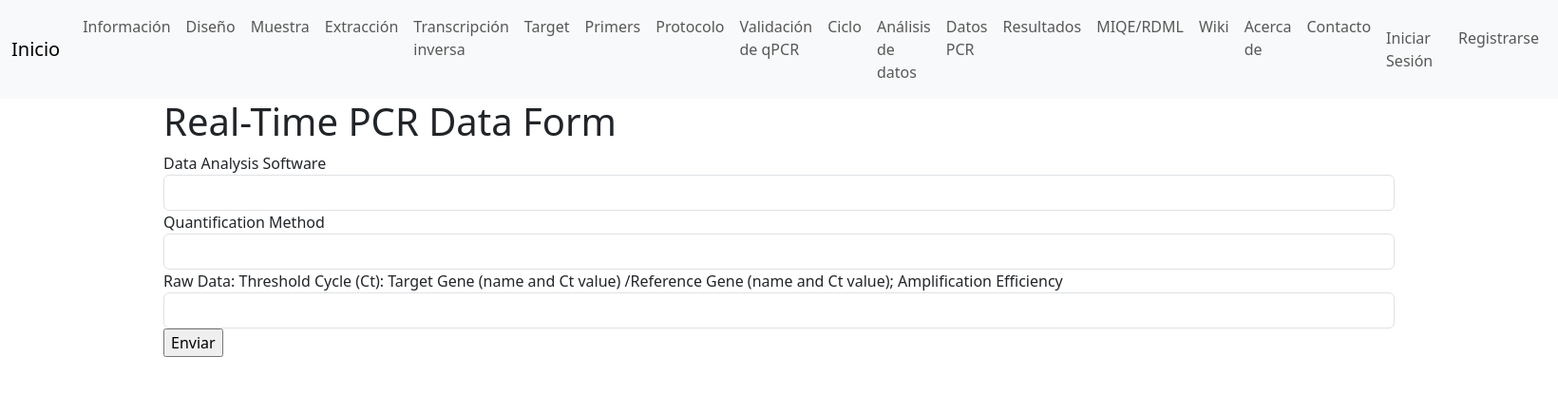
After one commit to 33543991/app, a Flask app: page /data in a window 1640 px wide. The commit adds this page. Shown: the top 415 px of the page at 95% size. Run offline with Flask 3, Linux system fonts and the light colour scheme.

Commit message:
cambios data

```diff
--- a/run.py
+++ b/run.py
@@ -86,11 +86,6 @@ class SampleDataModel(db.Model):
     freezing_method = db.Column(db.String(100), nullable=False)
     fixation_method = db.Column(db.String(100), nullable=False)
     storage_conditions = db.Column(db.String(100), nullable=False)
-
-from flask_wtf import FlaskForm
-from wtforms import StringField
-from wtforms.validators import DataRequired
-from flask_sqlalchemy import SQLAlchemy
 
 # NucleicAcidExtraction
 class NucleicAcidExtractionForm(FlaskForm):
@@ -315,6 +310,20 @@ class qPCRValidationDataModel(db.Model):
     confidence_intervals_full_range = db.Column(db.String(100), nullable=False)
     lod_evidence = db.Column(db.String(100), nullable=False)
     multiplex_efficiency_lod = db.Column(db.String(100), nullable=False)
+
+# Real-Time PCR Data
+class RealTimePCRDataForm(FlaskForm):
+    data_analysis_software = StringField('Data Analysis Software', validators=[DataRequired()])
+    quantification_method = StringField('Quantification Method', validators=[DataRequired()])
+    raw_data = StringField('Raw Data: Threshold Cycle (Ct): Target Gene (name and Ct value) /Reference Gene (name and Ct value); Amplification Efficiency', validators=[DataRequired()])
+    submit = SubmitField('Enviar')
+
+class RealTimePCRDataModel(db.Model):
+    id = db.Column(db.Integer, primary_key=True)
+    data_analysis_software = db.Column(db.String(255), nullable=False)
+    quantification_method = db.Column(db.String(255), nullable=False)
+    raw_data = db.Column(db.String(255), nullable=False)
+
 
 # Results and Analysis
 class ResultsAnalysisForm(FlaskForm):
@@ -554,6 +563,7 @@ def target():
         return redirect(url_for('index'))
     return render_template('target.html', form=form)
 
+
 # qPCR Primers
 @app.route('/oligo', methods=['GET', 'POST'])
 def oligo():
@@ -687,6 +697,28 @@ def validation():
 
     return render_template('validation.html', form=form)
 
+# Real-Time PCR Data
+@app.route('/data', methods=['GET', 'POST'])
+def data():
+    form = RealTimePCRDataForm()
+    if form.validate_on_submit():
+        try:
+            realtime_pcr_data = RealTimePCRDataModel(
+                data_analysis_software=form.data_analysis_software.data,
+                quantification_method=form.quantification_method.data,
+                raw_data=form.raw_data.data
+            )
+            db.session.add(realtime_pcr_data)
+            db.session.commit()
+            flash('Real-Time PCR data submitted successfully', 'success')
+            return redirect(url_for('index'))
+        except Exception as e:
+            flash(f'An error occurred while submitting Real-Time PCR data: {str(e)}', 'danger')
+            return render_template('error.html', error=str(e))
+
+    return render_template('data.html', form=form)
+
+
 # Results and Analysis
 @app.route('/results', methods=['GET', 'POST'])
 def results():
@@ -722,7 +754,8 @@ def report():
         validation_data = qPCRValidationDataModel.query.all()
         data_analysis_data = DataAnalysisModel.query.all()
         results_data = ResultsAnalysisModel.query.all()
-        return render_template('report.html', username=username, general_info_data=general_info_data, design_data=design_data, sample_data=sample_data, extraction_data=extraction_data, reverse_data=reverse_data, target_data=target_data, primer_data=primer_data, protocol_data=protocol_data, thermal_data=thermal_data, validation_data=validation_data, data_analysis_data=data_analysis_data, results_data=results_data)
+        real_time_pcr_data = RealTimePCRDataModel.query.all()
+        return render_template('report.html', username=username, general_info_data=general_info_data, design_data=design_data, sample_data=sample_data, extraction_data=extraction_data, reverse_data=reverse_data, target_data=target_data, primer_data=primer_data, protocol_data=protocol_data, thermal_data=thermal_data, validation_data=validation_data, data_analysis_data=data_analysis_data, results_data=results_data, real_time_pcr_data=real_time_pcr_data)
     else:
         # Manejo si el usuario no ha iniciado sesión
         return redirect(url_for('login'))
--- /dev/null
+++ b/templates/data.html
@@ -0,0 +1,48 @@
+{% extends "layout.html" %}
+
+{% block title %}
+    Real-Time PCR Data Form
+{% endblock %}
+
+{% block content %}
+    <h1>Real-Time PCR Data Form</h1>
+    <form method="POST">
+        {{ form.hidden_tag() }}
+        <div>
+            {{ form.data_analysis_software.label }}
+            {{ form.data_analysis_software(class="form-control") }}
+            {% if form.data_analysis_software.errors %}
+                <ul>
+                    {% for error in form.data_analysis_software.errors %}
+                        <li>{{ error }}</li>
+                    {% endfor %}
+                </ul>
+            {% endif %}
+        </div>
+        <div>
+            {{ form.quantification_method.label }}
+            {{ form.quantification_method(class="form-control") }}
+            {% if form.quantification_method.errors %}
+                <ul>
+                    {% for error in form.quantification_method.errors %}
+                        <li>{{ error }}</li>
+                    {% endfor %}
+                </ul>
+            {% endif %}
+        </div>
+        <div>
+            {{ form.raw_data.label }}
+            {{ form.raw_data(class="form-control") }}
+            {% if form.raw_data.errors %}
+                <ul>
+                    {% for error in form.raw_data.errors %}
+                        <li>{{ error }}</li>
+                    {% endfor %}
+                </ul>
+            {% endif %}
+        </div>
+        <div>
+            {{ form.submit() }}
+        </div>
+    </form>
+{% endblock %}
```
Also changed, not shown: templates/report.html (+9 -0 lines), instance/users.db.
